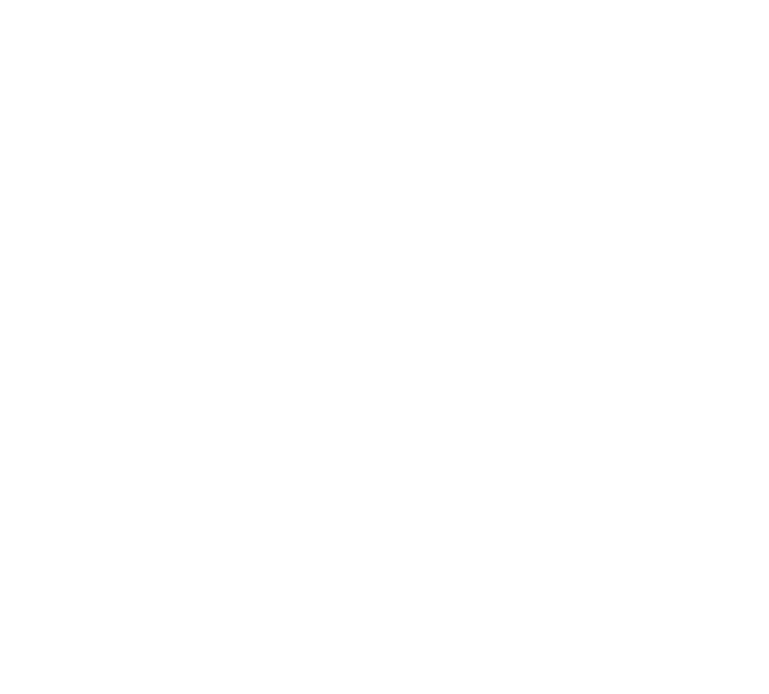
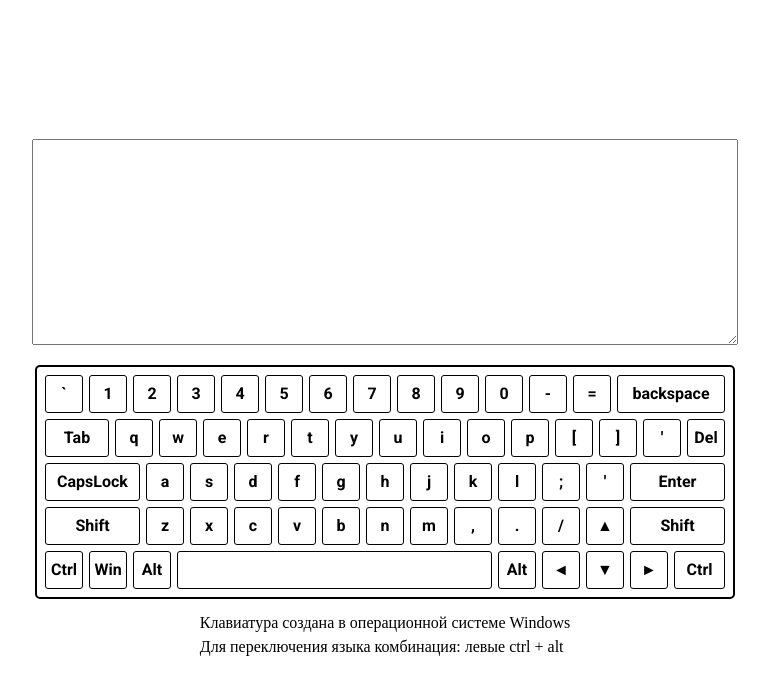
Before and after one commit to Roman270488/virtual-keyboard, a website: page index.html in a window 1280 px wide. Shown: the whole page, without its empty margins (255-1024 px from the left). Drawn offline with Linux system fonts and the light colour scheme.

Commit message:
feat: created a keyboard layout

```diff
--- a/index.html
+++ b/index.html
@@ -6,11 +6,13 @@
   <meta name="viewport" content="width=device-width, initial-scale=1.0">
   <title>Virtual Keyboard</title>
   <link rel="icon" href="assets/images/keyboard_k_6868.ico">
+  <link
+    href="https://fonts.googleapis.com/css2?family=Roboto:wght@700&display=swap"
+    rel="stylesheet">
   <link rel="stylesheet" href="css/normalize.css">
   <link rel="stylesheet" href="css/style.css">
-  <script src="js/index.js"></script>
 </head>
 <body>
-
+  <script src="js/index.js"></script>
 </body>
 </html>
--- a/js/index.js
+++ b/js/index.js
@@ -0,0 +1,71 @@
+function layout() {
+  /* body */
+  const body = document.querySelector('body');
+  body.classList.add('body');
+
+  /* textarea */
+  const textarea = document.createElement('textarea');
+  textarea.classList.add('textarea');
+
+  /* keyboard */
+  const keyboard = document.createElement('div');
+  keyboard.setAttribute('id', 'keyboard');
+
+  /* block info */
+  const blockInfo = document.createElement('div');
+  blockInfo.classList.add('blockInfo');
+  const os = document.createElement('p');
+  os.classList.add('os');
+  os.textContent = 'Клавиатура создана в операционной системе Windows';
+  const langSwitch = document.createElement('p');
+  langSwitch.classList.add('langSwitch');
+  langSwitch.textContent = 'Для переключения языка комбинация: левыe ctrl + alt';
+  blockInfo.append(os, langSwitch);
+
+  /* вставляет элемент */
+  body.append(textarea, keyboard, blockInfo);
+}
+layout();
+
+const enKeysArrey = [
+  ['`', '1', '2', '3', '4', '5', '6', '7', '8', '9', '0', '-', '=', 'backspace'],
+  ['Tab', 'q', 'w', 'e', 'r', 't', 'y', 'u', 'i', 'o', 'p', '[', ']', '\'', 'Del'],
+  ['CapsLock', 'a', 's', 'd', 'f', 'g', 'h', 'j', 'k', 'l', ';', "'", 'Enter'],
+  ['Shift', 'z', 'x', 'c', 'v', 'b', 'n', 'm', ',', '.', '/', '▲', 'Shift'],
+  ['Ctrl', 'Win', 'Alt', ' ', 'Alt', '◄', '▼', '►', 'Ctrl'],
+];
+const ruKeysArrey = [
+  ['ё', '1', '2', '3', '4', '5', '6', '7', '8', '9', '0', '-', '=', 'backspace'],
+  ['Tab', 'й', 'ц', 'у', 'к', 'е', 'н', 'г', 'ш', 'щ', 'з', 'х', 'ъ', '\'', 'Del'],
+  ['CapsLock', 'ф', 'ы', 'в', 'а', 'п', 'р', 'о', 'л', 'д', 'ж', 'э', 'Enter'],
+  ['Shift', 'я', 'ч', 'с', 'м', 'и', 'т', 'ь', 'б', 'ю', '/', '▲', 'Shift'],
+  ['Ctrl', 'Win', 'Alt', ' ', 'Alt', '◄', '▼', '►', 'Ctrl'],
+];
+console.log(ruKeysArrey);
+
+function keyboardInitialization() {
+  let out = '';
+  enKeysArrey.forEach((elem) => {
+    for (let i = 0; i < elem.length; i++) {
+      if (elem[i] === ' ') {
+        out += `<div class="key space">${elem[i]}</div>`;
+      } else if (elem[i] === 'backspace') {
+        out += `<div class="key backspace">${elem[i]}</div>`;
+      } else if (elem[i] === 'Tab') {
+        out += `<div class="key tab">${elem[i]}</div>`;
+      } else if (elem[i] === 'CapsLock') {
+        out += `<div class="key capslock">${elem[i]}</div>`;
+      } else if (elem[i] === 'Enter') {
+        out += `<div class="key enter">${elem[i]}</div>`;
+      } else if (elem[i] === 'Shift') {
+        out += `<div class="key shift">${elem[i]}</div>`;
+      } else if (elem[i] === 'Ctrl' && i === elem.length - 1) {
+        out += `<div class="key ctrl">${elem[i]}</div>`;
+      } else {
+        out += `<div class="key">${elem[i]}</div>`;
+      }
+    }
+  });
+  document.querySelector('#keyboard').innerHTML = out;
+}
+keyboardInitialization();
--- a/scss/style.scss
+++ b/scss/style.scss
@@ -0,0 +1,71 @@
+.body {
+  display: flex;
+  flex-direction: column;
+  justify-content: center;
+  align-items: center;
+  height: 100vh;
+}
+
+.textarea {
+  width: 700px;
+  height: 200px;
+  margin-bottom: 20px;
+}
+
+#keyboard {
+  display: flex;
+  flex-wrap: wrap;
+  width: 686px;
+  padding: 5px;
+  font: 700 16px/30px 'Roboto';
+  border: 2px solid #000;
+  border-radius: 5px;
+}
+
+.key {
+  display: flex;
+  justify-content: center;
+  align-items: center;
+  height: 30px;
+  min-width: 30px;
+  border: 1px solid #000;
+  margin: 3px;
+  padding: 3px;
+  border-radius: 3px;
+}
+
+.space {
+  width: 307px;
+}
+
+.backspace {
+  width: 100px;
+}
+
+.tab {
+  width: 56px;
+}
+
+.capslock,
+.enter,
+.shift {
+  width: 87px;
+}
+
+.ctrl {
+  width: 43px;
+}
+
+.key:hover {
+  background: #ccc;
+  cursor: pointer;
+  transition: background .5s, transform .1s;
+}
+
+.key:active {
+  transform: scale(0.95);
+}
+
+.blockInfo {
+  margin-top: 10px;
+}
```
Also changed, not shown: .eslintrc.js, css/normalize.css, css/style.css.
